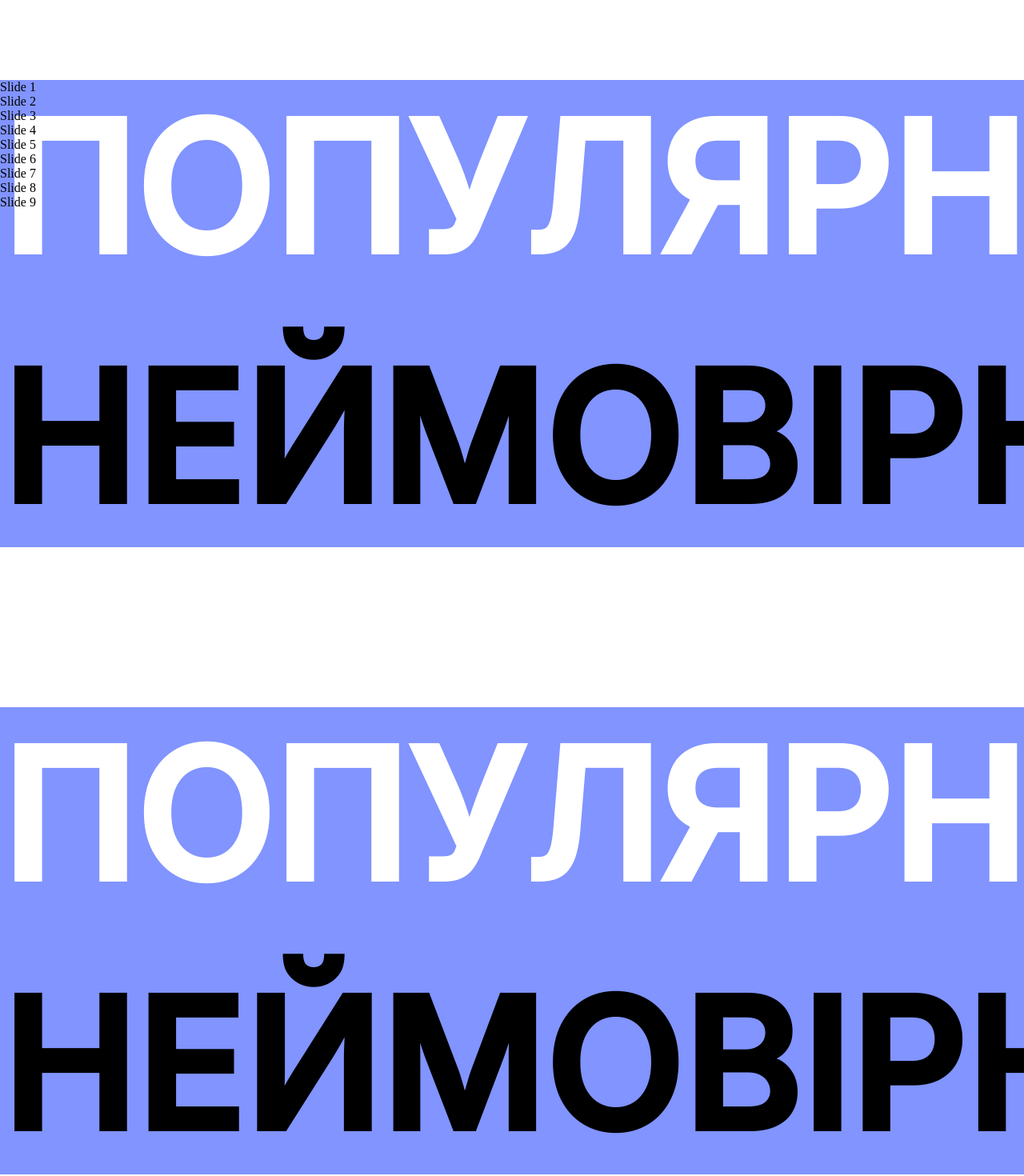
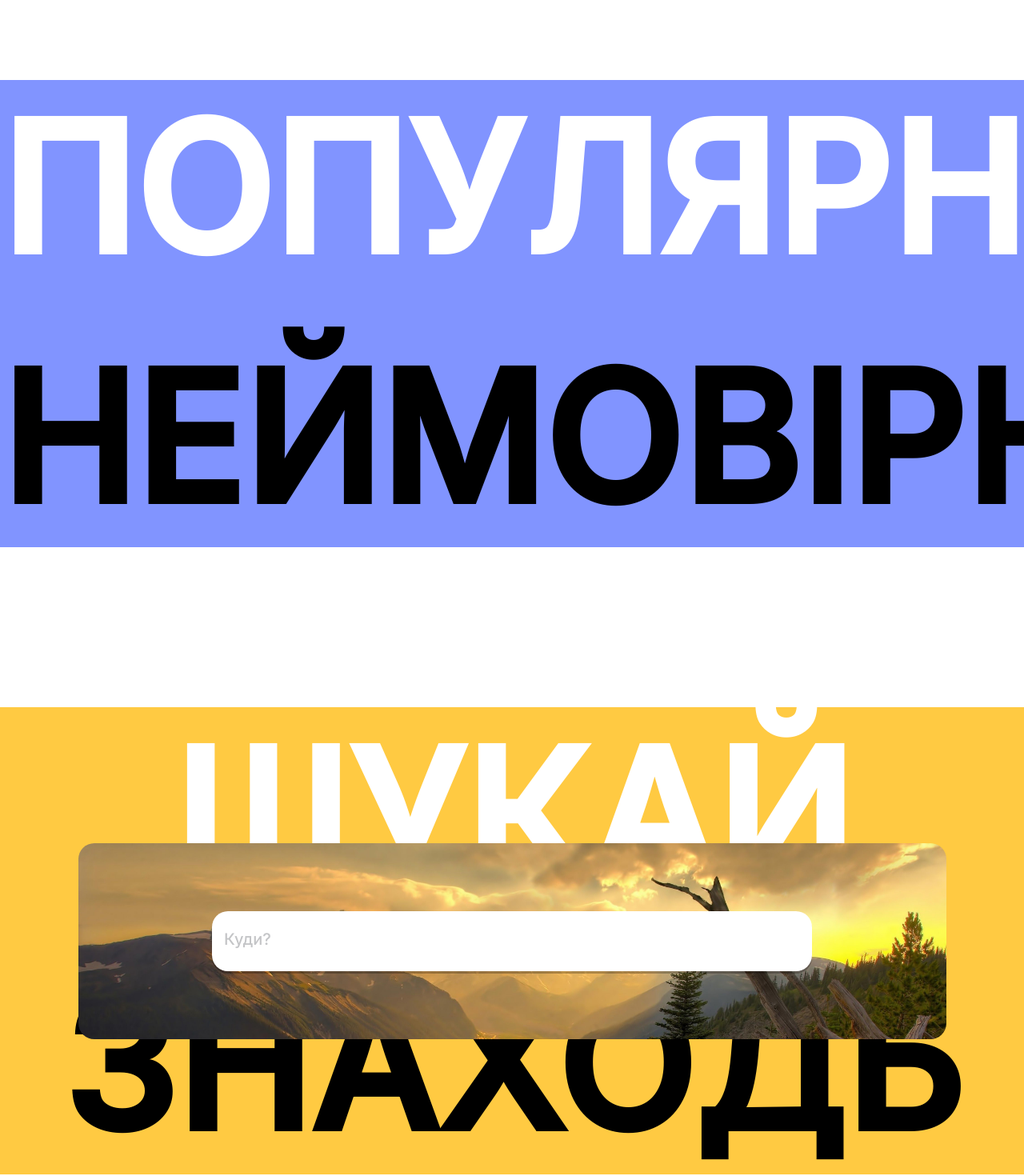
Before and after one commit to Mafusail-ogori/TravellyFrontend, a React (Create React App) app: page / in a window 1280 px wide. Shown: the part 100-1570 px from the top of the page at 80% size. Built offline with nearby package versions, Linux system fonts and the light colour scheme.

Commit message:
Some minor updates

```diff
--- a/package.json
+++ b/package.json
@@ -10,6 +10,8 @@
     "react": "^18.0.0",
     "react-dom": "^18.0.0",
     "react-scripts": "^5.0.1",
+    "react-spring": "^9.7.1",
+    "react-spring-3d-carousel": "^1.3.4",
     "swiper": "^9.2.4",
     "web-vitals": "^0.2.4"
   },
--- a/src/Body/Body.js
+++ b/src/Body/Body.js
@@ -1,12 +1,14 @@
 import ContentWrapper from "./ContentWrapper";
-import PictureSwiper from "./PictureSwiper";
+import PictureSwiper from "./Slider/Carousel";
+import SearchBar from "./SearchBar";
 
 const Body = () => {
     return <div>
-        <ContentWrapper whiteText = "ПОПУЛЯРНЕ" blackText = "НЕЙМОВІРНЕ">
-            <PictureSwiper/>
+        <ContentWrapper whiteText = "ПОПУЛЯРНЕ" blackText = "НЕЙМОВІРНЕ" color = "#8194FF"/>
+        <ContentWrapper whiteText = "ШУКАЙ" blackText = "ЗНАХОДЬ" color = "#FFCA42">
+            <SearchBar placeholder = "Куди?" type = "text"/>
         </ContentWrapper>
-        <ContentWrapper whiteText = "ПОПУЛЯРНЕ" blackText = "НЕЙМОВІРНЕ"/>
+        <ContentWrapper whiteText = "ЧИТАЙ" blackText = "ВІДКРИВАЙ" color = "#8194FF"/>
     </div>
 }
 
--- a/src/Body/ContentWrapper.js
+++ b/src/Body/ContentWrapper.js
@@ -1,7 +1,7 @@
 import styles from './ContentWrapper.module.css'
 
 const ContentWrapper = (props) => {
-    return <div className={styles.wrapper}>
+    return <div className={styles.wrapper} style={{backgroundColor :  props.color}}>
         <p className={styles.white_text}>{props.whiteText}</p>
         {props.children}
         <p className={styles.black_text}>{props.blackText}</p>
--- a/src/Body/ContentWrapper.module.css
+++ b/src/Body/ContentWrapper.module.css
@@ -1,8 +1,10 @@
 @import url('https://fonts.googleapis.com/css2?family=Inter:wght@500&display=swap');
 
 .wrapper{
+    display: flex;
+    align-items: center;
+    justify-content: center;
     position: relative;
-    background-color: #8194FF;
     margin-top: 200px;
     height: 584px;
     z-index: -2;
--- a/src/Body/PictureSwiper.js
+++ /dev/null
@@ -1,28 +0,0 @@
-import{Swiper, SwiperSlide} from 'swiper/react';
-import {Navigation, Pagination} from "swiper";
-
-const PictureSwiper = (props) => {
-    return<Swiper
-        slidesPerView={1}
-        spaceBetween={30}
-        loop={true}
-        pagination={{
-            clickable: true,
-        }}
-        navigation={true}
-        modules={[Pagination, Navigation]}
-        className="mySwiper"
-    >
-        <SwiperSlide>Slide 1</SwiperSlide>
-        <SwiperSlide>Slide 2</SwiperSlide>
-        <SwiperSlide>Slide 3</SwiperSlide>
-        <SwiperSlide>Slide 4</SwiperSlide>
-        <SwiperSlide>Slide 5</SwiperSlide>
-        <SwiperSlide>Slide 6</SwiperSlide>
-        <SwiperSlide>Slide 7</SwiperSlide>
-        <SwiperSlide>Slide 8</SwiperSlide>
-        <SwiperSlide>Slide 9</SwiperSlide>
-    </Swiper>
-}
-
-export default PictureSwiper
--- /dev/null
+++ b/src/Body/Search.module.css
@@ -0,0 +1,29 @@
+@import url('https://fonts.googleapis.com/css2?family=Inter:wght@500&display=swap');
+.searchBar_container{
+    display: flex;
+    align-items: center;
+    justify-content: center;
+    background-image: url("../assets/photos/Nature.jpg");
+    background-size: cover;
+    border-radius: 20px;
+    width: 1085px;
+    height: 245px;
+    z-index: 1;
+}
+
+.searchBar_inputField{
+    padding-left: 15px;
+    display: flex;
+    height: 75px;
+    width: 750px;
+    border: none;
+    border-radius: 20px;
+    box-shadow: rgba(0, 0, 0, 0.25) 0 3px 0;
+    z-index: 2;
+}
+
+.searchBar_inputField::placeholder{
+    font-family: 'Inter', sans-serif;
+    font-size: 20px;
+    color: #C4C5C7;
+}
--- /dev/null
+++ b/src/Body/SearchBar.js
@@ -0,0 +1,8 @@
+import styles from './Search.module.css'
+
+const SearchBar = (props) => {
+    return <div className={styles.searchBar_container}>
+        <input className={styles.searchBar_inputField} type= {props.type} placeholder={props.placeholder}/>
+    </div>
+}
+export default SearchBar;
--- a/src/Body/mySwiper.css
+++ b/src/Body/Slider/Carousel.css
@@ -7,8 +7,6 @@
     text-align: center;
     font-size: 18px;
     background: #fff;
-
-    /* Center slide text vertically */
     display: flex;
     justify-content: center;
     align-items: center;
--- /dev/null
+++ b/src/Body/Slider/Carousel.js
@@ -0,0 +1,35 @@
+// import Carousel from "react-spring-3d-carousel";
+// import { useState, useEffect } from "react";
+// import { config } from "react-spring";
+//
+// const Carousel = (props) =>  {
+//     const table = props.cards.map((element, index) => {
+//         return { ...element, onClick: () => setGoToSlide(index) };
+//     });
+//
+//     const [offsetRadius, setOffsetRadius] = useState(2);
+//     const [showArrows, setShowArrows] = useState(false);
+//     const [goToSlide, setGoToSlide] = useState(null);
+//     const [cards] = useState(table);
+//
+//     useEffect(() => {
+//         setOffsetRadius(props.offset);
+//         setShowArrows(props.showArrows);
+//     }, [props.offset, props.showArrows]);
+//
+//     return (
+//         <div
+//             style={{ width: props.width, height: props.height, margin: props.margin }}
+//         >
+//             <Carousel
+//                 slides={cards}
+//                 goToSlide={goToSlide}
+//                 offsetRadius={offsetRadius}
+//                 showNavigation={showArrows}
+//                 animationConfig={config.gentle}
+//             />
+//         </div>
+//     );
+// }
+//
+// export default Carousel;
```
Also changed, not shown: src/Body/Card.js (added), src/assets/photos/Nature.jpg (added), 1 other file (tests, documents, lock files or other folders).
